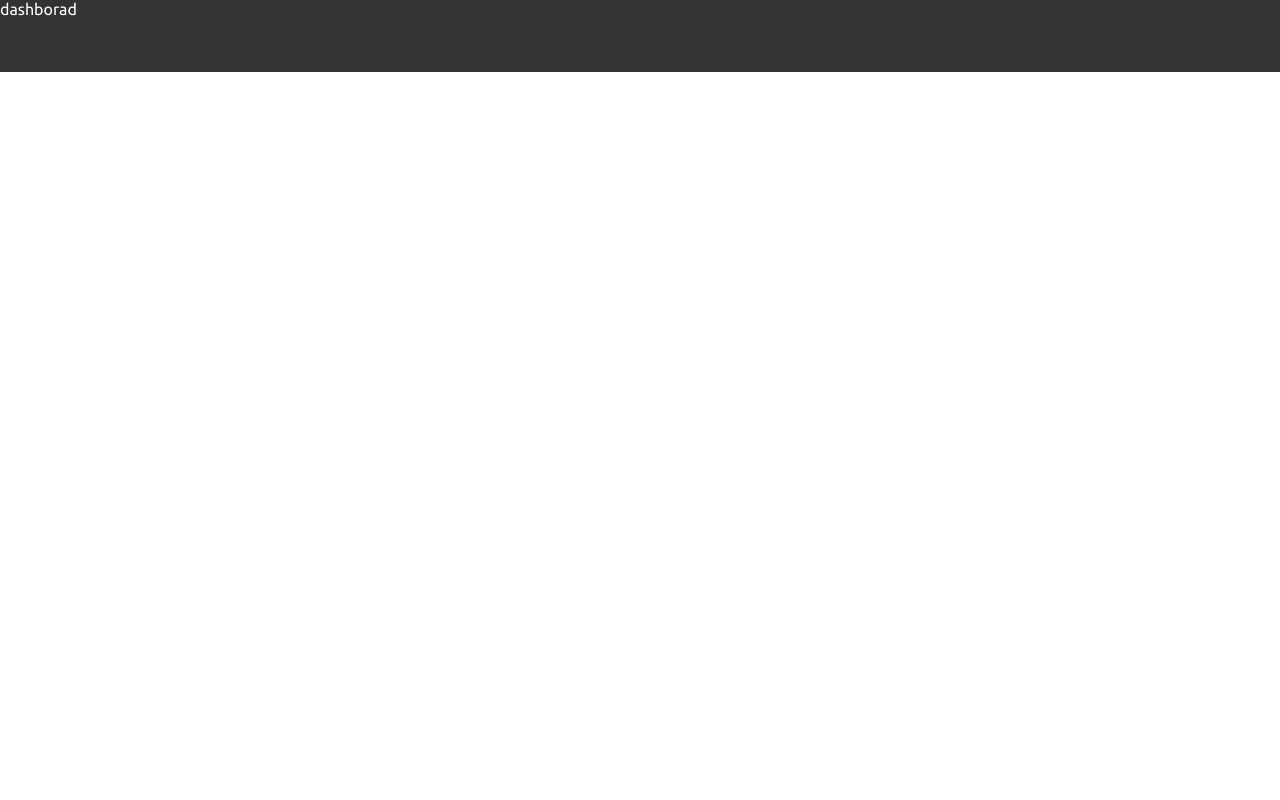
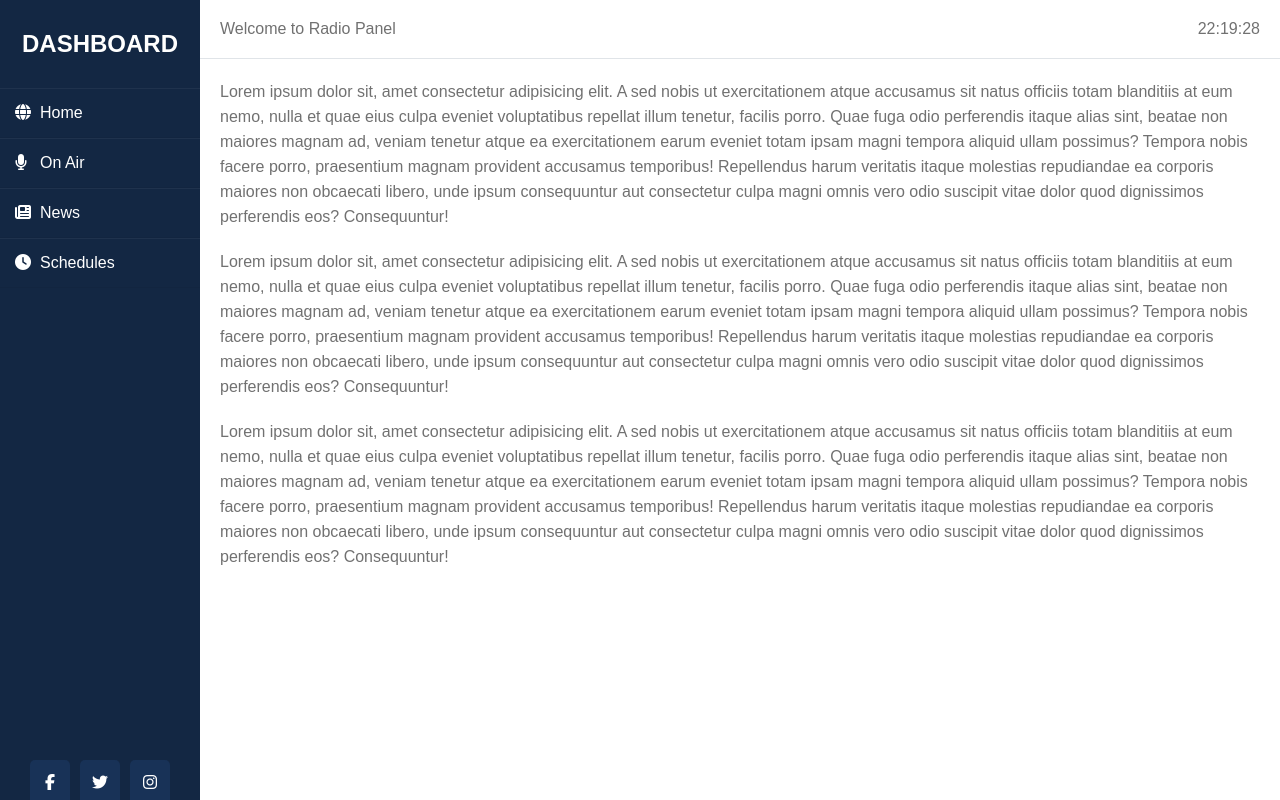
Before and after one commit to Teloschet/radio-dashboard, a PHP site: page / in a window 1280 px wide. Run offline with PHP 8.4, Linux system fonts and the light colour scheme; some libraries are stand-ins or nearby versions.

Commit message:
new style attualization

```diff
--- /dev/null
+++ b/assets/clock.js
@@ -0,0 +1,20 @@
+function startTime()
+{
+var today=new Date();
+var h=today.getHours();
+var m=today.getMinutes();
+var s=today.getSeconds();
+// adicione um zero na frente de números<10
+m=checkTime(m);
+s=checkTime(s);
+document.getElementById('txt').innerHTML=h+":"+m+":"+s;
+t=setTimeout('startTime()',500);
+}
+function checkTime(i)
+{
+if (i<10)
+{
+i="0" + i;
+}
+return i;
+}
--- a/assets/global.css
+++ b/assets/global.css
@@ -21,14 +21,105 @@ body {
 }
 
 /* LAYOUT */
+*{
+    margin: 0;
+    padding: 0;
+    box-sizing: border-box;
+    list-style: none;
+    text-decoration: none;
+    font-family: 'Josefin Sans', sans-serif;
+  }
 
-header {
-    width:100%;
-    height:72px;
-    background:#333;
-}
 
-header .logo {
-    font-family: "Ubuntu";
+  .wrapper{
+    display: flex;
+    position: relative;
+  }
+
+  .wrapper .sidebar{
+    width: 200px;
+    height: 100%;
+    background: #132743;
+    padding: 30px 0px;
+    position: fixed;
+  }
+
+  .wrapper .sidebar h2{
     color: #fff;
-}
+    text-transform: uppercase;
+    text-align: center;
+    margin-bottom: 30px;
+  }
+
+  .wrapper .sidebar ul li{
+    padding: 15px;
+    border-bottom: 1px solid #132743;
+    border-bottom: 1px solid rgba(0,0,0,0.05);
+    border-top: 1px solid rgba(255,255,255,0.05);
+  }
+
+  .wrapper .sidebar ul li a{
+    color: #fff;
+    display: block;
+  }
+
+  .wrapper .sidebar ul li a .fas{
+    width: 25px;
+  }
+
+  .wrapper .sidebar ul li:hover{
+    background-color: #183257;
+  }
+
+  .wrapper .sidebar ul li:hover a{
+    color: #fff;
+  }
+
+  .wrapper .sidebar .social_media{
+    position: absolute;
+    bottom: 0;
+    left: 50%;
+    transform: translateX(-50%);
+    display: flex;
+  }
+
+  .wrapper .sidebar .social_media a{
+    display: block;
+    width: 40px;
+    background: #183257;
+    height: 40px;
+    line-height: 45px;
+    text-align: center;
+    margin: 0 5px;
+    color: #fff;
+    border-top-left-radius: 5px;
+    border-top-right-radius: 5px;
+  }
+
+  .wrapper .main_content{
+    width: 100%;
+    margin-left: 200px;
+  }
+
+  .wrapper .main_content .header{
+    padding: 20px;
+    background: #fff;
+    color: #717171;
+    border-bottom: 1px solid #e0e4e8;
+  }
+
+  .wrapper .main_content .info{
+    margin: 20px;
+    color: #717171;
+    line-height: 25px;
+  }
+
+  .wrapper .main_content .info div{
+    margin-bottom: 20px;
+  }
+
+  @media (max-height: 500px){
+    .social_media{
+      display: none !important;
+    }
+  }
--- a/index.php
+++ b/index.php
@@ -12,13 +12,34 @@
     <link rel="stylesheet" type="text/css" href="assets/global.css">
 
     </head>
-<body>
-    <header>
-        <div class="logo">dashborad</div>
-    </header>
+<body onload="startTime()">
+<div class="wrapper">
+    <div class="sidebar">
+        <h2>DASHBOARD</h2>
+        <ul>
+            <li><a href="#"><i class="fas fa-globe"></i>Home</a></li>
+            <li><a href="#"><i class="fas fa-microphone"></i>On Air</a></li>
+            <li><a href="#"><i class="fas fa-newspaper"></i>News</a></li>
+            <li><a href="#"><i class="fas fa-clock"></i>Schedules</a></li>
+        </ul>
+        <div class="social_media">
+          <a href="#"><i class="fab fa-facebook-f"></i></a>
+          <a href="#"><i class="fab fa-twitter"></i></a>
+          <a href="#"><i class="fab fa-instagram"></i></a>
+      </div>
+    </div>
+    <div class="main_content">
+        <div class="header">Welcome to Radio Panel <div id="txt" style="float:right;"></div></div>
+        <div class="info">
+          <div>Lorem ipsum dolor sit, amet consectetur adipisicing elit. A sed nobis ut exercitationem atque accusamus sit natus officiis totam blanditiis at eum nemo, nulla et quae eius culpa eveniet voluptatibus repellat illum tenetur, facilis porro. Quae fuga odio perferendis itaque alias sint, beatae non maiores magnam ad, veniam tenetur atque ea exercitationem earum eveniet totam ipsam magni tempora aliquid ullam possimus? Tempora nobis facere porro, praesentium magnam provident accusamus temporibus! Repellendus harum veritatis itaque molestias repudiandae ea corporis maiores non obcaecati libero, unde ipsum consequuntur aut consectetur culpa magni omnis vero odio suscipit vitae dolor quod dignissimos perferendis eos? Consequuntur!</div>
+          <div>Lorem ipsum dolor sit, amet consectetur adipisicing elit. A sed nobis ut exercitationem atque accusamus sit natus officiis totam blanditiis at eum nemo, nulla et quae eius culpa eveniet voluptatibus repellat illum tenetur, facilis porro. Quae fuga odio perferendis itaque alias sint, beatae non maiores magnam ad, veniam tenetur atque ea exercitationem earum eveniet totam ipsam magni tempora aliquid ullam possimus? Tempora nobis facere porro, praesentium magnam provident accusamus temporibus! Repellendus harum veritatis itaque molestias repudiandae ea corporis maiores non obcaecati libero, unde ipsum consequuntur aut consectetur culpa magni omnis vero odio suscipit vitae dolor quod dignissimos perferendis eos? Consequuntur!</div>
+          <div>Lorem ipsum dolor sit, amet consectetur adipisicing elit. A sed nobis ut exercitationem atque accusamus sit natus officiis totam blanditiis at eum nemo, nulla et quae eius culpa eveniet voluptatibus repellat illum tenetur, facilis porro. Quae fuga odio perferendis itaque alias sint, beatae non maiores magnam ad, veniam tenetur atque ea exercitationem earum eveniet totam ipsam magni tempora aliquid ullam possimus? Tempora nobis facere porro, praesentium magnam provident accusamus temporibus! Repellendus harum veritatis itaque molestias repudiandae ea corporis maiores non obcaecati libero, unde ipsum consequuntur aut consectetur culpa magni omnis vero odio suscipit vitae dolor quod dignissimos perferendis eos? Consequuntur!</div>
+      </div>
+    </div>
+</div>
 
-    <div id="tudo">
+<script src="https://kit.fontawesome.com/b99e675b6e.js"></script>
+<script src="assets/clock.js"></script>
 
-    </div>
 </body>
 </html>
```
